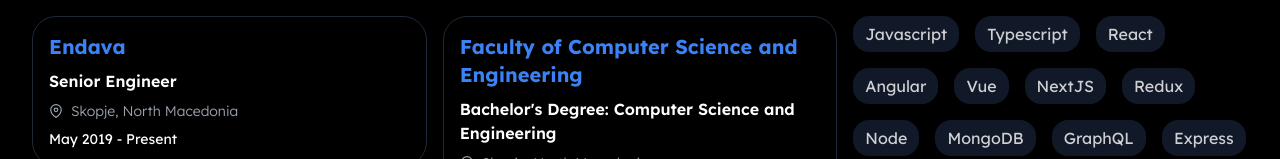
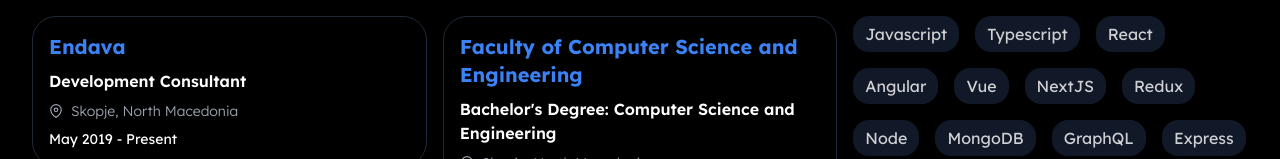
Before and after one commit to NenadKaevik/portfolio, a Next.js app: page /career in a window 1280 px wide. Shown: the part 192-351 px from the top of the page. Built offline with nearby package versions, Linux system fonts and the light colour scheme.

Commit message:
Update position

```diff
--- a/src/content/career.ts
+++ b/src/content/career.ts
@@ -1,7 +1,7 @@
 export const jobsArr = [
   {
     entityName: "Endava",
-    entityPosition: "Senior Engineer",
+    entityPosition: "Development Consultant",
     entityLocation: "Skopje, North Macedonia",
     entityDates: "May 2019 - Present",
   },
```
Also changed, not shown: 1 other file (tests, documents, lock files or other folders).
